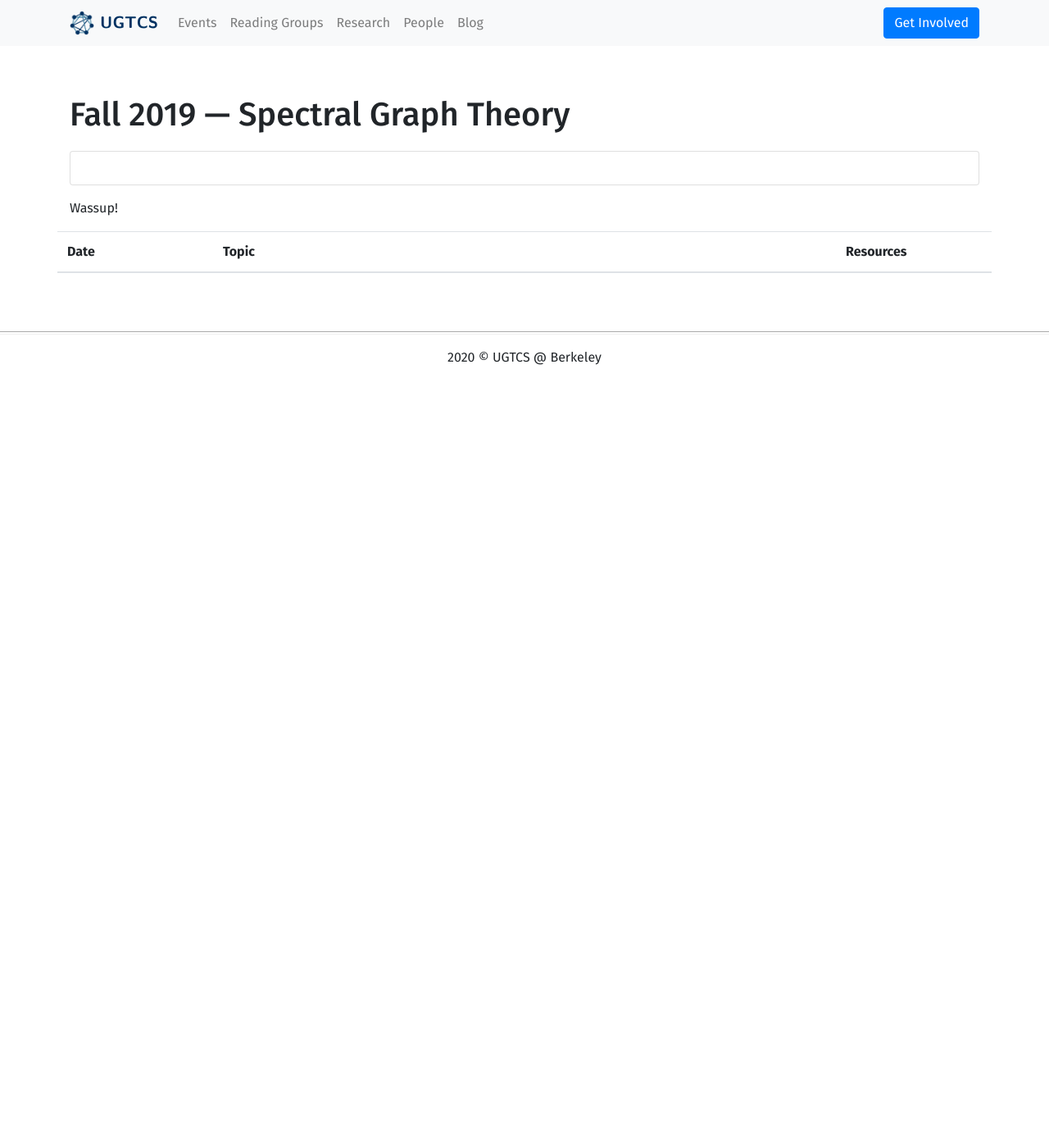
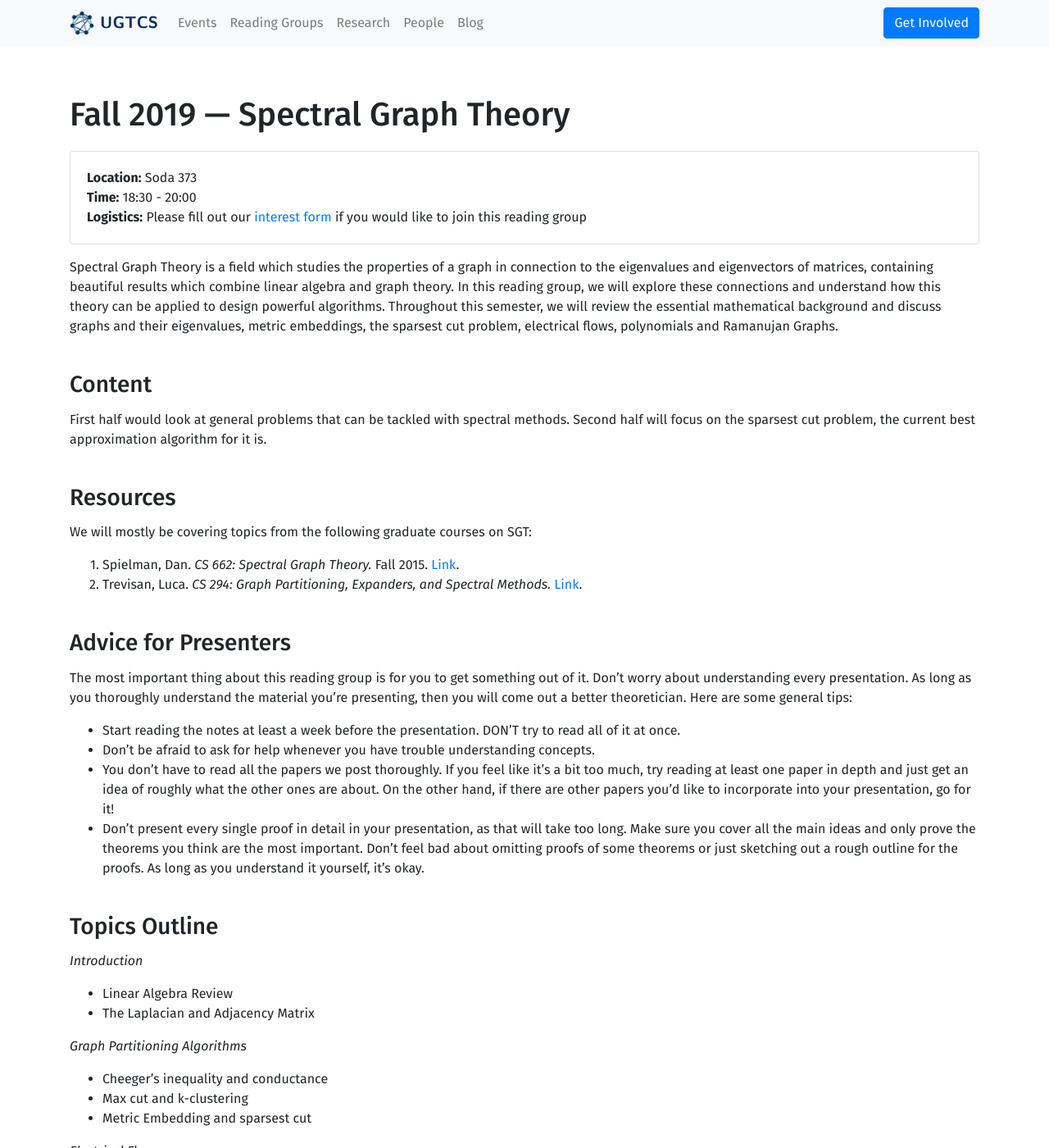
Before and after one commit to ugtcs/ugtcs.github.io, a Jekyll site: the page built from _reading-groups/fa19/sgt.md, in a window 1280 px wide and 1400 px high. Shown: the whole window at 82% size. Built offline with Jekyll 4.4.1, drawn with Linux system fonts in a browser that asks for light colours; some of the changed text lies outside the part shown.

Commit message:
Convert sgt

```diff
--- a/_reading-groups/fa19/sgt.md
+++ b/_reading-groups/fa19/sgt.md
@@ -2,6 +2,67 @@
 layout: reading-group
 name: Spectral Graph Theory
 sem: 2019-4
+location: Soda 373
+time: 18:30 - 20:00
+logistics: Please fill out our [interest form](https://docs.google.com/forms/d/1na6biFNeHC-8wQeNGNEiVnFfG9jJ4AcWZlbYwwqgEjY/viewform?edit_requested=true) if you would like to join this reading group
+weeks:
+  - date: 9/19/2019
+    topic: >-
+        Lecture 1: Introduction to Spectral Graph Theory
+    resources: >-
+        [notes](/src/sgt-fa19/SGT_Intro_Scribe_Notes.pdf)
 ---
 
-Wassup!
+Spectral Graph Theory is a field which studies the properties of a graph in connection to the eigenvalues and eigenvectors of matrices, containing beautiful results which combine linear algebra and graph theory.
+In this reading group, we will explore these connections and understand how this theory can be applied to design powerful algorithms.
+Throughout this semester, we will review the essential mathematical background and discuss graphs and their eigenvalues, metric embeddings, the sparsest cut problem, electrical flows, polynomials and Ramanujan Graphs.
+
+### Content
+
+First half would look at general problems that can be tackled with spectral methods. Second half will focus on the sparsest cut problem, the current best approximation algorithm for it is.
+
+### Resources
+
+We will mostly be covering topics from the following graduate courses on SGT:
+
+1.  Spielman, Dan. _CS 662: Spectral Graph Theory._ Fall 2015\. [Link](http://www.cs.yale.edu/homes/spielman/561/?fbclid=IwAR2CeOHvclMidkzPdzbpt0Aze0IhqU53_t_OSIxCLVUBhekJaX5P6orinOc).
+2.  Trevisan, Luca. _CS 294: Graph Partitioning, Expanders, and Spectral Methods._ [Link](https://people.eecs.berkeley.edu/~luca/expanders2016/).
+
+### Advice for Presenters
+
+The most important thing about this reading group is for you to get something out of it. Don’t worry about understanding every presentation. As long as you thoroughly understand the material you’re presenting, then you will come out a better theoretician. Here are some general tips:
+
+*   Start reading the notes at least a week before the presentation. DON’T try to read all of it at once.
+*   Don’t be afraid to ask for help whenever you have trouble understanding concepts.
+*   You don’t have to read all the papers we post thoroughly. If you feel like it’s a bit too much, try reading at least one paper in depth and just get an idea of roughly what the other ones are about. On the other hand, if there are other papers you’d like to incorporate into your presentation, go for it!
+*   Don’t present every single proof in detail in your presentation, as that will take too long. Make sure you cover all the main ideas and only prove the theorems you think are the most important. Don’t feel bad about omitting proofs of some theorems or just sketching out a rough outline for the proofs. As long as you understand it yourself, it’s okay.
+
+
+### Topics Outline
+
+_Introduction_
+
+*   Linear Algebra Review
+*   The Laplacian and Adjacency Matrix
+
+_Graph Partitioning Algorithms_
+
+*   Cheeger’s inequality and conductance
+*   Max cut and k-clustering
+*   Metric Embedding and sparsest cut
+
+_Electrical Flow_
+
+*   Circuits and spring networks
+*   Sampling, sparsification and fast linear systems solvers
+
+_Expander Graphs and Pseudorandomness_
+
+*   Constructing expander graphs
+*   Random walks and pseudorandom number generators
+
+_Algebra and Polynomials_
+
+*   Cayley graphs of abelian groups
+*   Random matchings and expected characteristic polynomials
+*   Interlacing polynomials and Ramanujan graphs
```
Also changed, not shown: _pages/fa19_sgt.html (deleted, +0 -105 lines).
